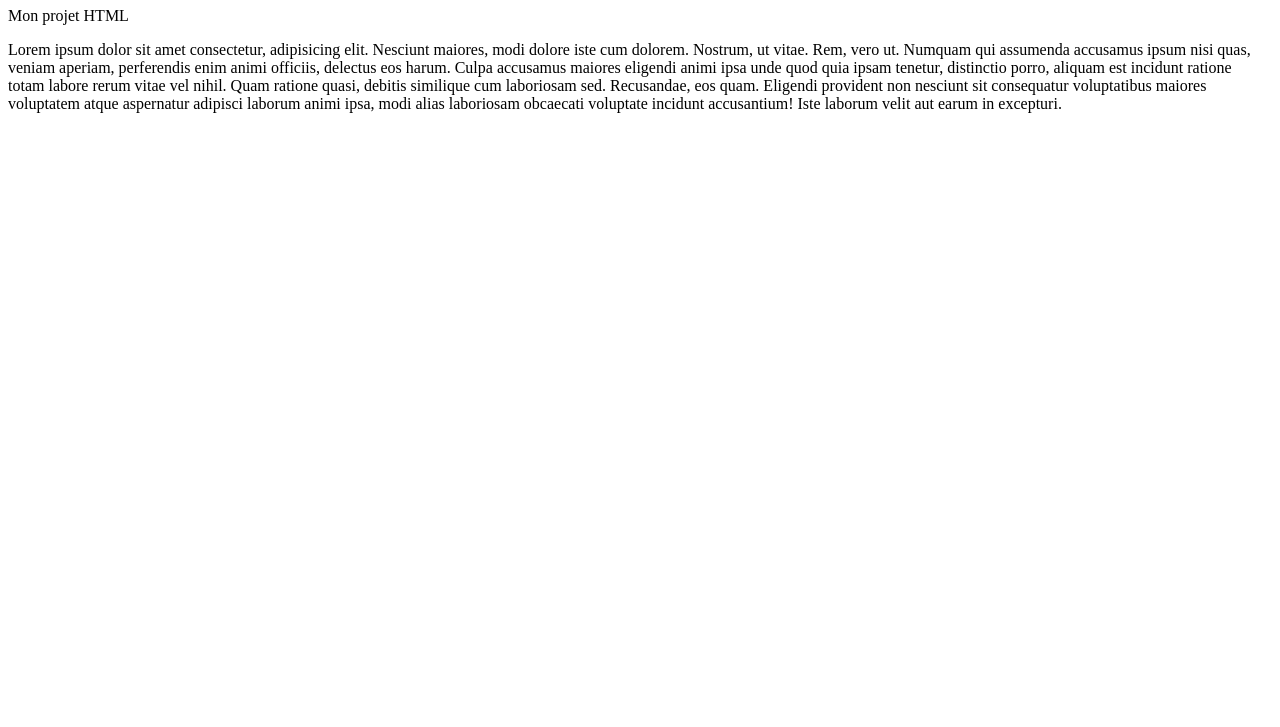
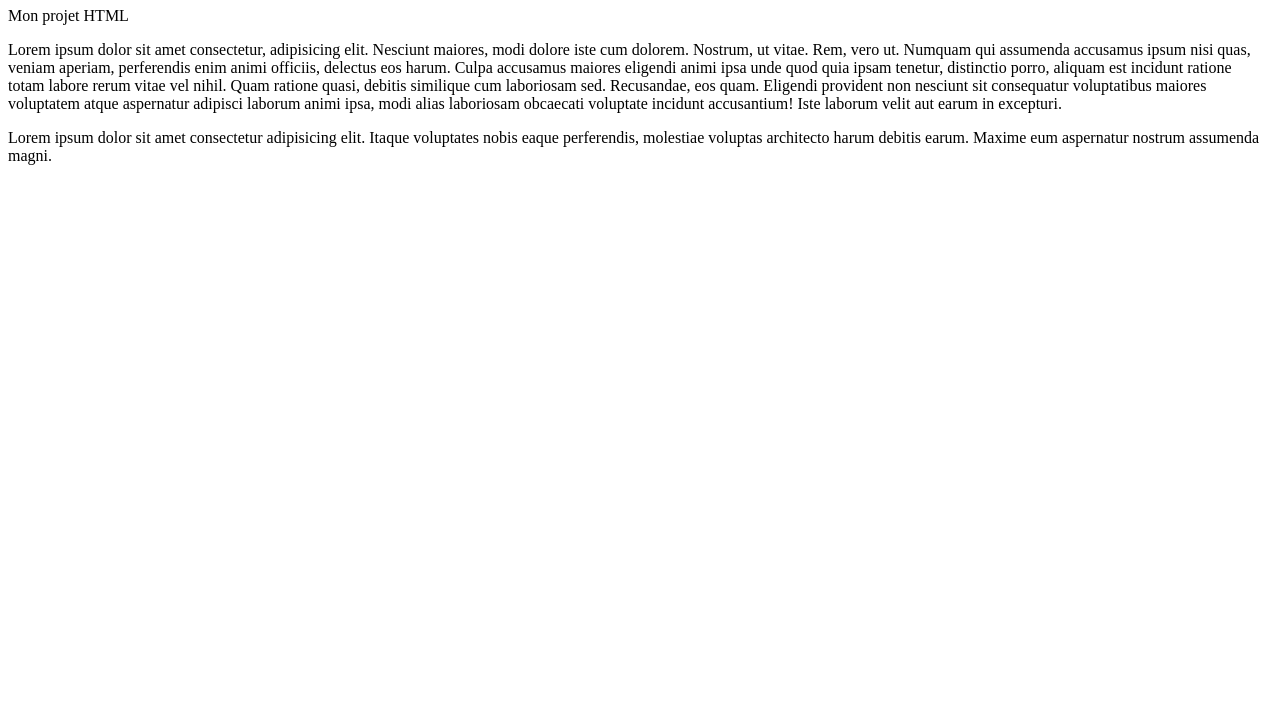
Before and after one commit to LauraJeanneFL/Cours2, a plain HTML site: page projet.html in a window 1280 px wide. Shown: the part 73-800 px from the top of the page. Drawn offline with Linux system fonts and the light colour scheme.

Commit message:
2e commit

```diff
--- a/projet.html
+++ b/projet.html
@@ -27,6 +27,11 @@
         obcaecati voluptate incidunt accusantium!
         Iste laborum velit aut earum in excepturi.
     </p>
-
+    <p>
+        Lorem ipsum dolor sit amet consectetur adipisicing elit.
+        Itaque voluptates nobis eaque perferendis,
+        molestiae voluptas architecto harum debitis earum.
+        Maxime eum aspernatur nostrum assumenda magni.
+    </p>
 </body>
 </html>
```
